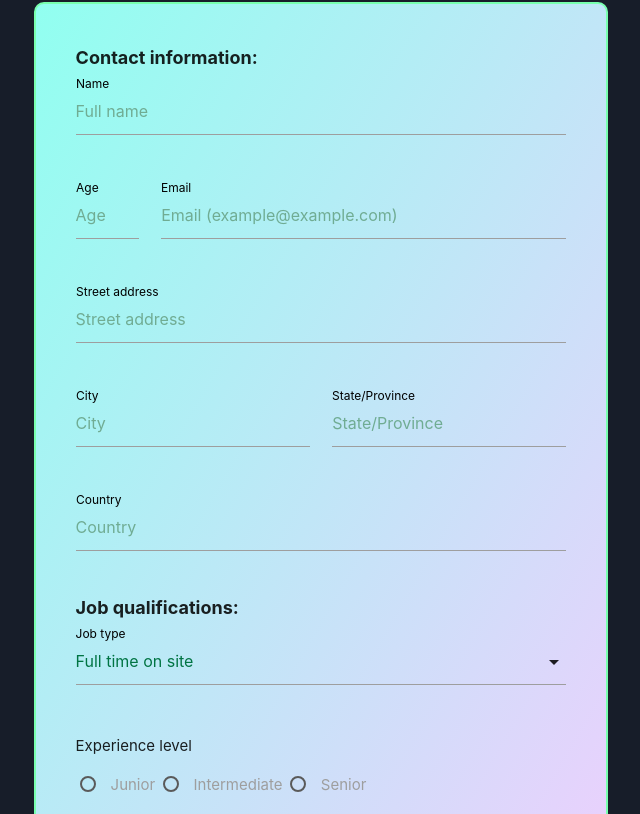
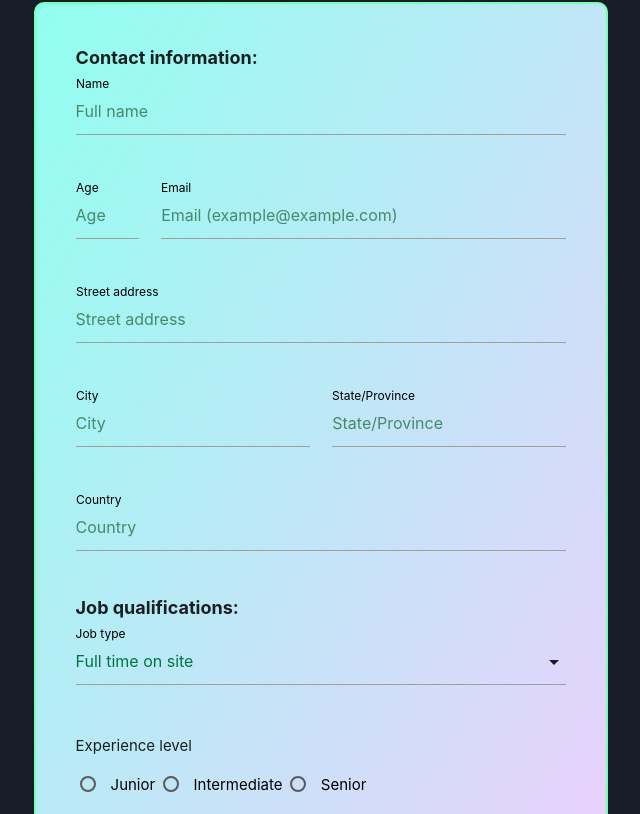
Before and after one commit to OnixFang/surveyform, a website: page index.html in a window 1280 px wide. Shown: the part 192-1006 px from the top of the page, without its empty margins (319-959 px from the left). Drawn offline with nearby package versions, Linux system fonts and the light colour scheme.

Commit message:
Update changes

```diff
--- a/main.css
+++ b/main.css
@@ -18,7 +18,7 @@ body {
 }
 
 .input-field input::placeholder {
-  color: rgb(112, 172, 147);
+  color: rgb(72, 136, 107);
 }
 
 .form-header {
@@ -26,3 +26,7 @@ body {
   font-size: 1.2em;
   font-weight: bold;
 }
+
+label {
+  color: black;
+}
```
Also changed, not shown: index.html (+1 -1 lines).
